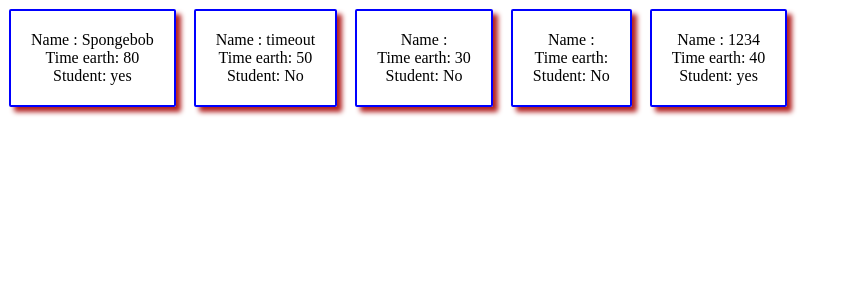
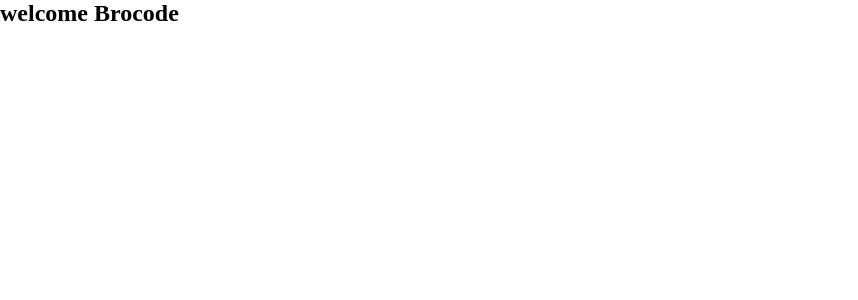
Before and after one commit to Tayobonferejo/react-tutor, a React (Vite) app: page / in a window 1280 px wide. Shown: the top 300 px of the page, without its empty margins (0-858 px from the left). Built offline with nearby package versions, Linux system fonts and the light colour scheme.

Commit message:
more commit

```diff
--- a/src/App.jsx
+++ b/src/App.jsx
@@ -1,15 +1,10 @@
-import Student from "./Student.jsx"
+import UserGreeting from "./UserGreeting.jsx"
 import { Fragment } from "react";
 function App() {
 
   return (
     <Fragment>
-        <Student name={"Spongebob"} age="80"
-        isStudent = {true}/>
-        <Student name={"timeout"} age={50} isStudent = {false}/>
-        <Student age={30} />
-        <Student></Student>
-        <Student name={1234} age="40" isStudent="true" />
+        <UserGreeting IsLoggedIn={true} username="Brocode"/>
 
     </Fragment>
   );
--- /dev/null
+++ b/src/UserGreeting.jsx
@@ -0,0 +1,11 @@
+function UserGreeting(props){
+    if(props.IsLoggedIn) {
+        return <h2>welcome {props.username}</h2>
+    }
+    else {
+        return <h2> Please log in to continue.</h2>
+    }
+
+}
+
+export default UserGreeting
```
